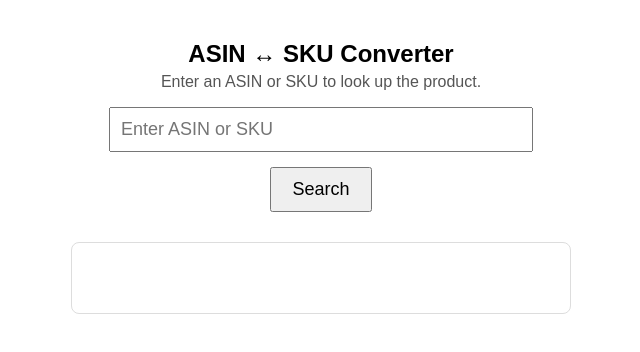
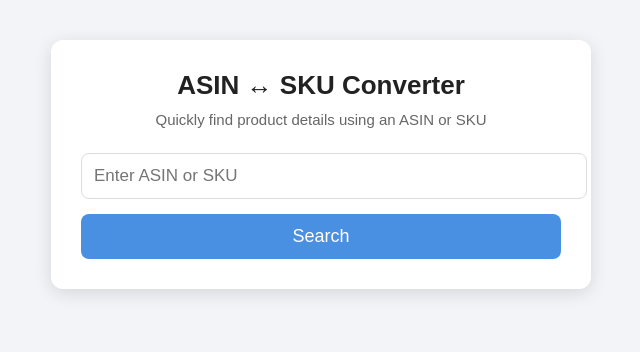
Before and after one commit to MarcoValenzuela3/ASIN-SKU-Converter, a plain HTML site: page index.html in a window 1280 px wide. Shown: the whole page, without its empty margins (319-959 px from the left). Drawn offline with Linux system fonts and the light colour scheme.

Commit message:
Update index.html

```diff
--- a/index.html
+++ b/index.html
@@ -1,66 +1,128 @@
 <!DOCTYPE html>
-<html>
+<html lang="en">
 <head>
-  <meta charset="UTF-8">
-  <title>ASIN / SKU Converter</title>
+  <meta charset="UTF-8" />
+  <title>ASIN ↔ SKU Converter</title>
   <style>
     body {
+      margin: 0;
+      padding: 0;
       font-family: Arial, sans-serif;
-      max-width: 500px;
-      margin: 40px auto;
+      background: #f2f4f7;
+      display: flex;
+      justify-content: center;
+      align-items: flex-start;
+      min-height: 100vh;
+    }
+
+    .card {
+      background: white;
+      width: 95%;
+      max-width: 480px;
+      margin-top: 40px;
+      border-radius: 12px;
+      padding: 30px;
+      box-shadow: 0 4px 18px rgba(0, 0, 0, 0.12);
+    }
+
+    h1 {
       text-align: center;
+      margin: 0 0 10px 0;
+      font-size: 26px;
+      color: #222;
     }
-    h2 {
-      margin-bottom: 5px;
+
+    p.subtext {
+      text-align: center;
+      margin: 0 0 25px 0;
+      color: #666;
+      font-size: 15px;
     }
-    p {
-      margin-top: 0;
-      color: #555;
+
+    input {
+      width: 100%;
+      padding: 12px;
+      font-size: 17px;
+      border: 1px solid #ddd;
+      border-radius: 8px;
+      margin-bottom: 15px;
+      outline: none;
+      transition: all 0.2s ease;
     }
-    input {
-      width: 80%;
-      padding: 10px;
+
+    input:focus {
+      border-color: #4a90e2;
+      box-shadow: 0 0 0 3px rgba(74, 144, 226, 0.25);
+    }
+
+    button {
+      width: 100%;
+      padding: 12px;
+      background: #4a90e2;
+      color: white;
       font-size: 18px;
-      margin-bottom: 15px;
+      border: none;
+      border-radius: 8px;
+      cursor: pointer;
+      transition: 0.2s;
     }
-    button {
-      padding: 10px 20px;
+
+    button:hover {
+      background: #3c7ac3;
+    }
+
+    #resultBox {
+      margin-top: 25px;
+      padding: 20px;
+      background: #f9fafb;
+      border: 1px solid #eef0f2;
+      border-radius: 10px;
+      display: none;
+    }
+
+    .result-title {
       font-size: 18px;
-      cursor: pointer;
+      font-weight: bold;
+      color: #222;
+      margin-bottom: 10px;
     }
-    #result {
-      margin-top: 30px;
-      font-size: 18px;
-      text-align: left;
-      border: 1px solid #ddd;
-      padding: 15px;
-      border-radius: 8px;
-      min-height: 40px;
+
+    .result-line {
+      margin: 6px 0;
+      font-size: 16px;
+      color: #444;
     }
   </style>
 </head>
+
 <body>
+  <div class="card">
+    <h1>ASIN ↔ SKU Converter</h1>
+    <p class="subtext">Quickly find product details using an ASIN or SKU</p>
 
-  <h2>ASIN ↔ SKU Converter</h2>
-  <p>Enter an ASIN or SKU to look up the product.</p>
+    <input id="queryInput" type="text" placeholder="Enter ASIN or SKU" />
 
-  <input id="queryInput" type="text" placeholder="Enter ASIN or SKU">
-  <br>
-  <button onclick="lookup()">Search</button>
+    <button onclick="lookup()">Search</button>
 
-  <div id="result"></div>
+    <div id="resultBox">
+      <div class="result-title">Product Details</div>
+      <div id="result"></div>
+    </div>
+  </div>
 
   <script>
     async function lookup() {
       const query = document.getElementById("queryInput").value.trim();
+
       if (!query) {
         alert("Please enter an ASIN or SKU");
         return;
       }
 
-      // Your Google Script Web App URL
-      const baseUrl = "https://script.google.com/macros/s/AKfycbxUjiWD0t27DHE1V-BXlON5yNnaZunFM4C0BO3OaAhB4-E68fbJK1tHhgxpHTGXxqAs/exec";
+      const baseUrl =
+        "https://script.google.com/macros/s/AKfycbxUjiWD0t27DHE1V-BXlON5yNnaZunFM4C0BO3OaAhB4-E68fbJK1tHhgxpHTGXxqAs/exec";
 
+      document.getElementById("resultBox").style.display = "block";
       document.getElementById("result").innerHTML = "Searching...";
 
       try {
@@ -69,20 +131,19 @@
 
         if (data.error) {
           document.getElementById("result").innerHTML =
-            "<strong>No match found.</strong>";
+            "<div class='result-line'><strong>No match found.</strong></div>";
         } else {
           document.getElementById("result").innerHTML = `
-            <strong>Product:</strong> ${data.product || "(no name)"} <br><br>
-            <strong>ASIN:</strong> ${data.asin} <br>
-            <strong>SKU:</strong> ${data.sku}
+            <div class='result-line'><strong>Product:</strong> ${data.product || "(no name)"}</div>
+            <div class='result-line'><strong>ASIN:</strong> ${data.asin}</div>
+            <div class='result-line'><strong>SKU:</strong> ${data.sku}</div>
           `;
         }
       } catch (err) {
         document.getElementById("result").innerHTML =
-          "<strong>Error calling Google Script:</strong> " + err;
+          "<div class='result-line'><strong>Error:</strong> " + err + "</div>";
       }
     }
   </script>
-
 </body>
 </html>
```
